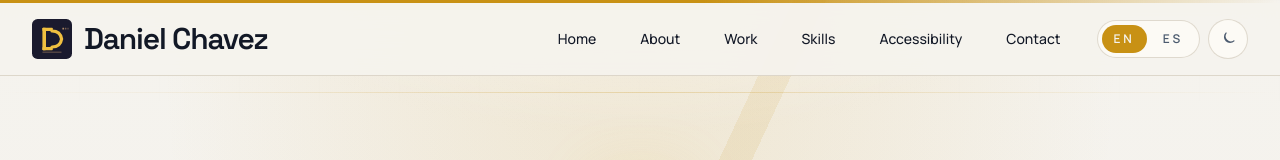
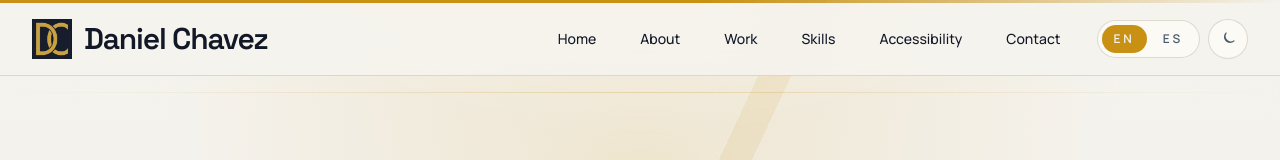
Before and after one commit to dchavez3395/Portfolio2026, a React (Vite) app: page / in a window 1280 px wide. Shown: the top 160 px of the page. Built offline with nearby package versions, Linux system fonts and the light colour scheme.

Commit message:
feat: new DC monogram logo — option 1, clean geometric ligature

```diff
--- a/src/App.jsx
+++ b/src/App.jsx
@@ -584,7 +584,7 @@ const BrandLogo = ({ className = "" }) => (
     className={`relative flex items-center justify-center rounded-2xl ${className}`}
   >
     <img
-      src="/daniel-logo.svg"
+      src="/dc-logo.webp"
       alt="Daniel Chavez brand logo"
       className="h-28 w-28 object-contain"
       loading="eager"
--- a/src/SiteApp.jsx
+++ b/src/SiteApp.jsx
@@ -1464,7 +1464,7 @@ function SiteApp() {
               className="flex items-center gap-3 rounded-2xl focus-visible:outline-none focus-visible:ring-2 focus-visible:ring-gold focus-visible:ring-offset-2 focus-visible:ring-offset-canvas"
             >
               <img
-                src="/daniel-logo.svg"
+                src="/dc-logo.webp"
                 alt="Daniel Chavez"
                 className="h-10 w-10 object-contain"
                 loading="eager"
```
Also changed, not shown: public/daniel-logo.svg (deleted), public/dc-logo.webp (added).
